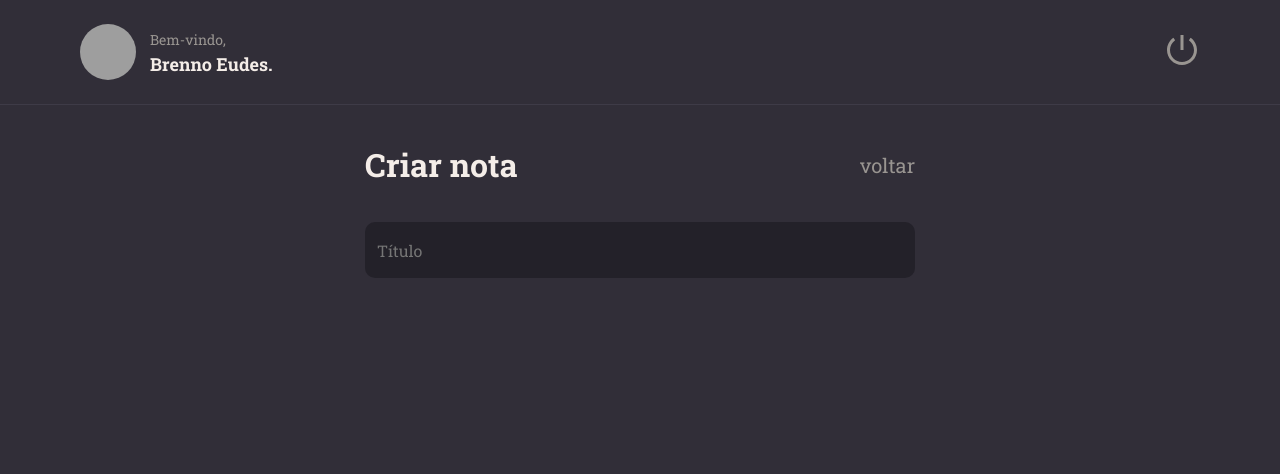
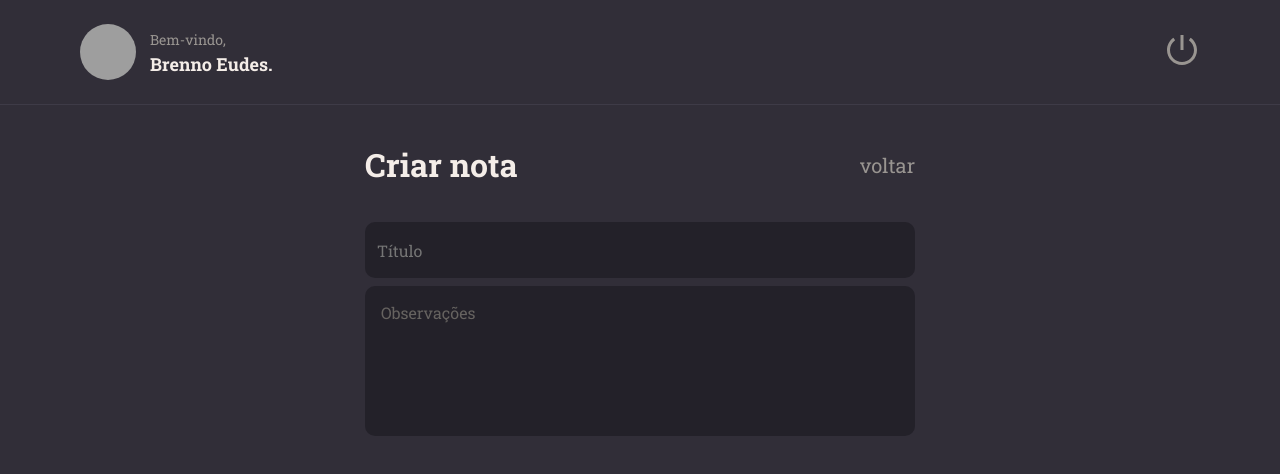
Before and after one commit to brennoEudes/rocketNotes, a React (Vite) app in the folder RocketNotes/: page / in a window 1280 px wide. Shown: the top 474 px of the page. Built offline with nearby package versions, Linux system fonts and the light colour scheme; grey boxes are pictures that could not be loaded.

Commit message:
textarea discommented

```diff
--- a/RocketNotes/src/pages/NewNote/index.jsx
+++ b/RocketNotes/src/pages/NewNote/index.jsx
@@ -1,6 +1,6 @@
 import { Header } from "../../components/Header";
 import { Input } from "../../components/Input";
-// import { TextArea } from "../../components/TextArea";
+import { TextArea } from "../../components/TextArea";
 
 import { Container, Form } from "./styles";
 
@@ -17,7 +17,7 @@
 
           <Input placeholder="Título"/>
 
-          {/* <TextArea placeholder="Observações" /> */}
+          <TextArea placeholder="Observações" />
         </Form>
       </main>
     </Container>
```
